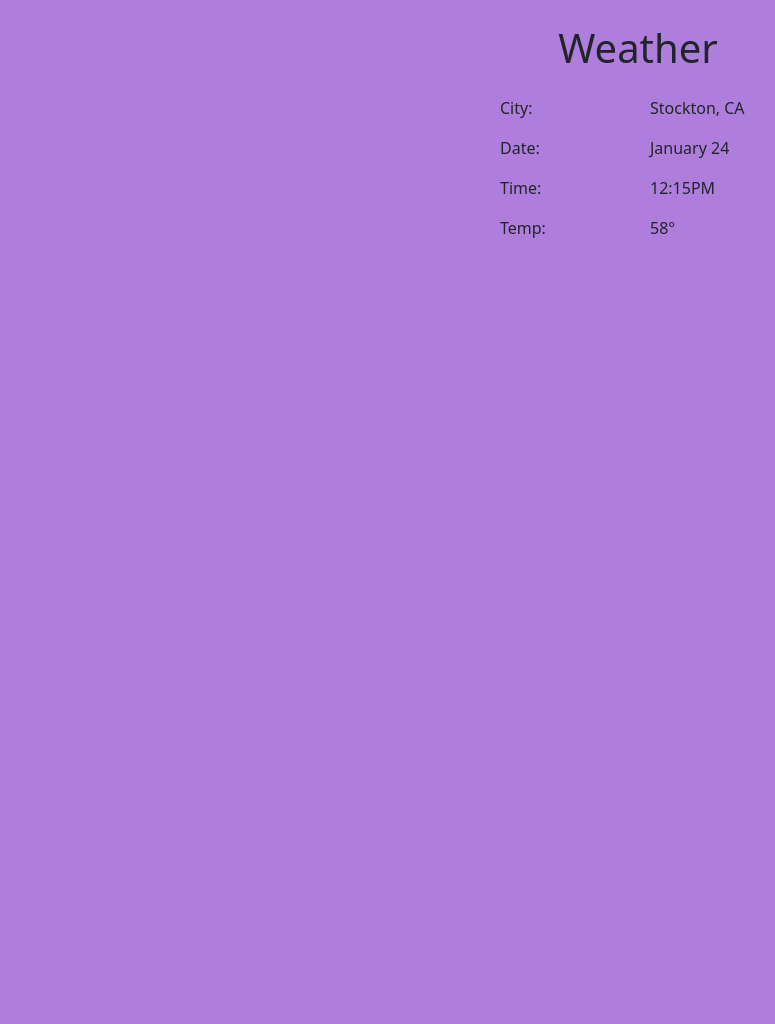
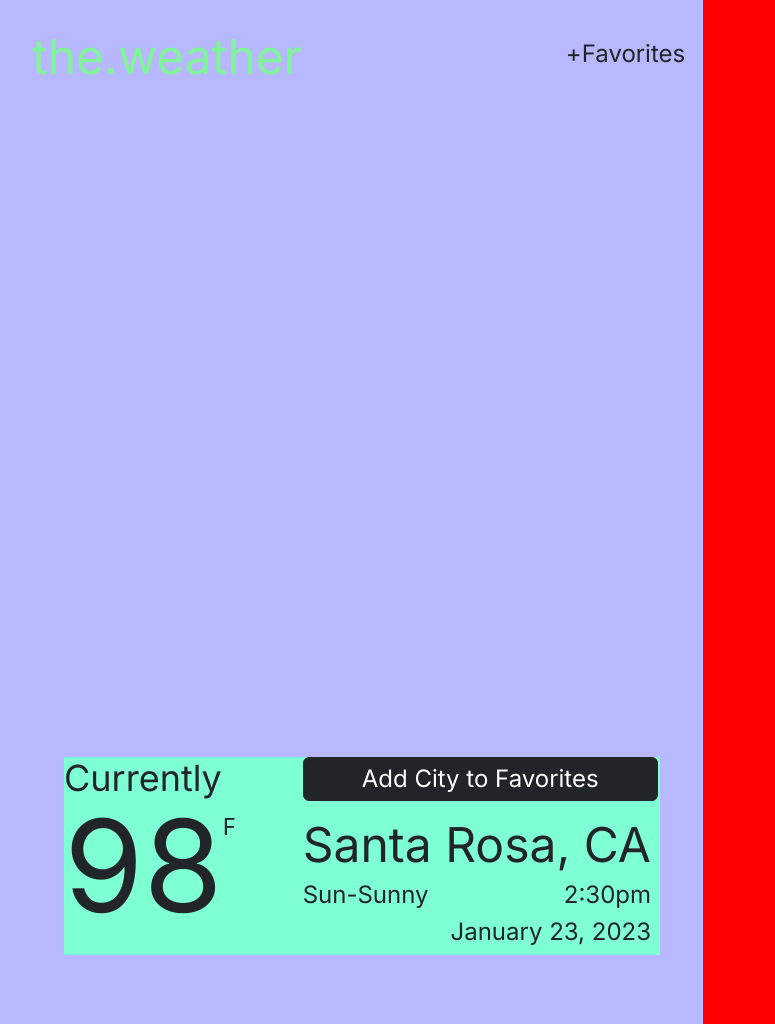
Before and after one commit to mannamar/The.Weather, a plain HTML site: page index.html in a window 1280 px wide. Shown: the whole page, without its empty margins (2-777 px from the left). Before the commit the page ends 800 px from the top, so only its background shows below. Drawn offline with nearby package versions, Linux system fonts and the light colour scheme; no server answers.

Commit message:
Left-side HTML/CSS

```diff
--- a/css/style.css
+++ b/css/style.css
@@ -1,7 +1,94 @@
+@import url('https://fonts.googleapis.com/css2?family=Inter:wght@400;700&display=swap');
+
 body {
-    background-color: rgb(175, 126, 220);
+    /* background-color: rgb(175, 126, 220); */
 }
 
-.nowCont {
-    max-width: 300px;
+h1 {
+    font-family: 'Inter', sans-serif;
+    font-size: 48px;
 }
+
+h2 {
+    font-family: 'Inter', sans-serif;
+    font-size: 36px;
+}
+
+h3 {
+    font-family: 'Inter', sans-serif;
+    font-size: 24px;
+}
+
+p {
+    font-size: 24px;
+}
+
+
+/* Main Boxes */
+#leftBox {
+    background-color: rgba(0, 0, 255, 0.277);
+    width: 795px;
+    min-height: 1024px;
+}
+
+#rightBox {
+    background-color: red;
+    width: 645px;
+    min-height: 1024px;
+}
+
+
+/* Top of Left Box */
+#title {
+    color: #81F499;
+    padding-top: 28px;
+    padding-left: 34px;
+}
+
+#favBox {
+    padding-top: 40px;
+    padding-right: 18px;
+}
+
+
+/* Bottom of Left Box */
+#nowBox {
+    background-color: aquamarine;
+    max-width: 596px;
+    margin-top: 663px;
+    margin-left: 66px;
+}
+
+#nowTemp {
+    font-size: 128px;
+    line-height: .9;
+}
+
+#super {
+    font-size: 24px;
+
+}
+
+#rightNowCol {
+    padding-left: 40px;
+}
+
+#addFavBtn {
+    width: 355px;
+    height: 44px;
+    font-family: 'Inter';
+    font-size: 24px;
+    line-height: 0;
+}
+
+#cityName {
+    margin-top: 15px;
+}
+
+.text-righty {
+    text-align: right;
+}
+
+.dateTime {
+    padding-right: 9px;
+}
--- a/index.html
+++ b/index.html
@@ -11,48 +11,55 @@
   <head>
     <meta charset="utf-8">
     <meta name="viewport" content="width=device-width, initial-scale=1">
-    <title>Bootstrap demo</title>
+    <title>the.weather</title>
     <link href="https://cdn.jsdelivr.net/npm/bootstrap@5.2.3/dist/css/bootstrap.min.css" rel="stylesheet" integrity="sha384-rbsA2VBKQhggwzxH7pPCaAqO46MgnOM80zW1RWuH61DGLwZJEdK2Kadq2F9CUG65" crossorigin="anonymous">
     <link rel="stylesheet" href="./css/style.css">
   </head>
 
   <body>
 
-      <h1 class="mt-4 text-center">Weather</h1>
+    <div class="d-flex">
 
-      <div class="nowCont container-fluid mt-4">
+        <div id="leftBox" class="">
 
-        <div class="row">
-            <div class="col">
-                <p>City:</p>
+            <div class="d-flex justify-content-between">
+
+                <h1 id="title">the.weather</h1>
+                <div id="favBox" class="d-flex">
+                    <h3>+</h3>
+                    <h3>Favorites</h3>
                 </div>
-            <div class="col">
-                <p id="nowCity">Stockton, CA</p>
+
+
+            </div>
+
+            <div id="nowBox" class="row g-0">
+                <div class="col-4">
+                    <h2>Currently</h2>
+                    <div class="d-flex">
+                        <h1 id="nowTemp">98</h1>
+                        <p id="super">F</p>
                     </div>
                 </div>
-        <div class="row">
-            <div class="col">
-                <p>Date:</p>
+                <div id="rightNowCol" class="col">
+                    <button id="addFavBtn" type="button" class="btn btn-dark">Add City to Favorites</button>
+                    <h1 id="cityName">Santa Rosa, CA</h1>
+                    <div class="row mx-0 g-0">
+                        <div class="col-4 d-flex">
+                            <h3>Sun-</h3>
+                            <h3>Sunny</h3>
                         </div>
-            <div class="col">
-                <p id="nowDate">January 24</p>
+                        <div class="col-8 text-righty">
+                            <h3 class="dateTime">2:30pm</h3>
+                            <h3 class="dateTime">January 23, 2023</h3>
                         </div>
                     </div>
-        <div class="row">
-            <div class="col">
-                <p>Time:</p>
-            </div>
-            <div class="col">
-                <p id="nowTime">12:15PM</p>
                 </div>
             </div>
-        <div class="row">
-            <div class="col">
-                <p>Temp:</p>
         </div>
-            <div class="col">
-                <p id="nowTemp">58°</p>
-            </div>
+
+        <div id="rightBox" class="container-fluid">
+
         </div>
 
     </div>
```
Lines whose indentation alone changed are shown as unchanged.
